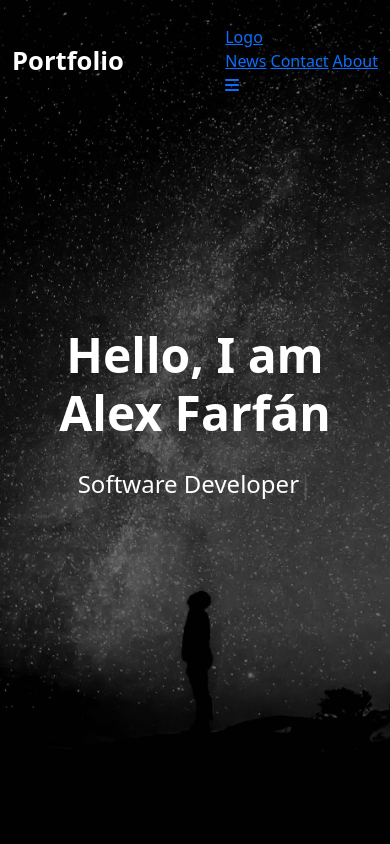
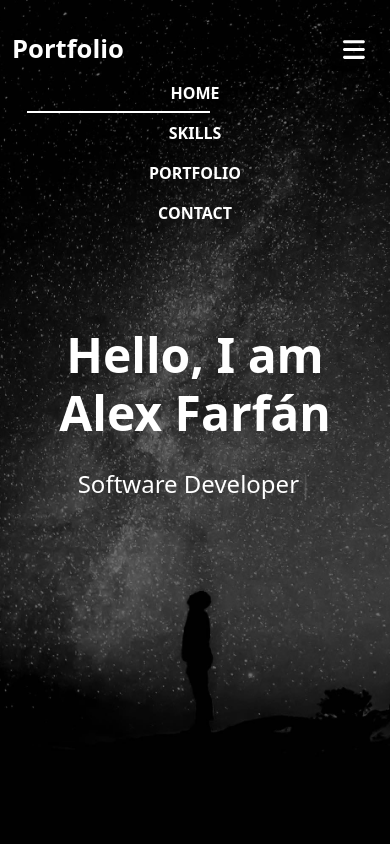
Before and after one commit to alexgcode/my-portfolio, a website: page index.html in a window 390 px wide. Both pictures are taken after a click on the button "Toggle navigation". Shown: the top 844 px of the page. Drawn offline with nearby package versions, Linux system fonts and the light colour scheme.

Commit message:
feat: responsive hamburger menu

```diff
--- a/index.html
+++ b/index.html
@@ -5,66 +5,53 @@
     <meta http-equiv="X-UA-Compatible" content="IE=edge">
     <meta name="viewport" content="width=device-width, initial-scale=1.0">
 
-    <!--<link href="./vendors/font-awesome/css/font-awesome.min.css" rel="stylesheet">-->
-    <!--<link href="./vendors/ionicons/css/ionicons.min.css" rel="stylesheet">-->
     <link rel="stylesheet" href="https://cdn.jsdelivr.net/gh/devicons/devicon@v2.15.1/devicon.min.css">
+    <link href="https://cdn.jsdelivr.net/npm/bootstrap@5.0.2/dist/css/bootstrap.min.css" rel="stylesheet" integrity="sha384-EVSTQN3/azprG1Anm3QDgpJLIm9Nao0Yz1ztcQTwFspd3yD65VohhpuuCOmLASjC" crossorigin="anonymous">
+
     <link rel="stylesheet" href="./styles/main.css">
+    <!--<link rel="stylesheet" href="https://stackpath.bootstrapcdn.com/bootstrap/4.5.2/css/bootstrap.min.css" integrity="sha384-JcKb8q3iqJ61gNV9KGb8thSsNjpSL0n8PARn9HuZOnIxN0hoP+VmmDGMN5t9UJ0Z" crossorigin="anonymous">
+    -->
+    <script src="https://use.fontawesome.com/releases/v6.1.0/js/all.js" crossorigin="anonymous"></script>
+    <!--<script src="./node_modules/bootstrap/dist/js/bootstrap.min.js"></script>-->
+    <script defer src="https://cdn.jsdelivr.net/npm/bootstrap@5.0.2/dist/js/bootstrap.bundle.min.js" integrity="sha384-MrcW6ZMFYlzcLA8Nl+NtUVF0sA7MsXsP1UyJoMp4YLEuNSfAP+JcXn/tWtIaxVXM" crossorigin="anonymous"></script>
 
-    <script src="https://use.fontawesome.com/releases/v6.1.0/js/all.js" crossorigin="anonymous"></script>
-    <script defer src="./vendors/bootstrap/js/bootstrap.min.js"></script>
     <script defer src="./vendors/jquery.min.js"></script>
     <script defer src="./vendors/typed/typed.min.js"></script>
     <script defer src="./js/main.js"></script>
     <title>My portfolio</title>
 </head>
 <body class="body">
-    <nav class="navbar navbar-b navbar-trans navbar-expand-md fixed-top" id="mainNav">
-        <div class="container">
+    <nav class="navbar navbar-b navbar-trans navbar-expand-md fixed-top" id="mainNav" > <!--navbar-b navbar-trans navbar-expand-md-->
+        <div class="container" >
           <a class="navbar-brand js-scroll" href="#page-top">Portfolio</a>
-          <button class="navbar-toggler collapsed" type="button" data-toggle="collapse" data-target="#navbarDefault"
-            aria-controls="navbarDefault" aria-expanded="false" aria-label="Toggle navigation">
-            <span></span>
-            <span></span>
-            <span></span>
+
+          <button class="navbar-toggler collapsed ms-auto" type="button" data-bs-toggle="collapse" data-bs-target="#navbarDefault"
+            aria-controls="navbarDefault" aria-expanded="true"  aria-label="Toggle navigation">
+            <span class="dark-blue-text"><i class="fas fa-bars fa-lg" style="color: white;"></i></span>
           </button>
-          <div class="navbar-collapse collapse justify-content-end" id="navbarDefault">
-            <ul class="navbar-nav">
+
+          <div class="navbar-collapse collapse " id="navbarDefault">
+            <ul class="navbar-nav ms-auto">
               <li class="nav-item">
-                <a class="nav-link js-scroll active" href="#home">Home</a>
+                <a class="nav-link js-scroll text-center active" href="#home">Home</a>
               </li>
               <li class="nav-item">
-                <a class="nav-link js-scroll" href="#skills">Skills</a>
+                <a class="nav-link js-scroll text-center" href="#skills">Skills</a>
               </li>
               <li class="nav-item">
-                <a class="nav-link js-scroll" href="#portfolio">Portfolio</a>
+                <a class="nav-link js-scroll text-center" href="#portfolio">Portfolio</a>
               </li>
               <li class="nav-item">
-                <a class="nav-link js-scroll" href="#contact">Contact</a>
+                <a class="nav-link js-scroll text-center" href="#contact">Contact</a>
               </li>
-              <!--
-              <li class="nav-item">
-                <a class="nav-link js-scroll" href="#about">About</a>
-              </li>
-              <li class="nav-item">
-                <a class="nav-link js-scroll" href="#service">Services</a>
-              </li>
-              <li class="nav-item">
-                <a class="nav-link js-scroll" href="#work">Work</a>
-              </li>
-              <li class="nav-item">
-                <a class="nav-link js-scroll" href="#blog">Blog</a>
-              </li>
-              <li class="nav-item">
-                <a class="nav-link js-scroll" href="#contact">Contact</a>
-              </li>
-              -->
 
             </ul>
           </div>
+        </div>
+    </nav>
 
-          <!-- Top Navigation Menu mobile -->
+    <!-- Top Navigation Menu mobile
     <div class="topnav">
-            <a href="#home" class="active">Logo</a>
         <div id="myLinks">
           <a href="#news">News</a>
           <a href="#contact">Contact</a>
@@ -75,7 +62,7 @@
         </a>
       </div>
     </div>
-    </nav>
+    -->
 
     <section id="home" class="intro route bg-image" style="background-image: url(images/intro-bg.jpg)">
         <div class="overlay-intro"></div>
@@ -494,5 +481,14 @@
       </div>
     </div>
 
+    <!--
+    <script src="https://cdn.jsdelivr.net/npm/@popperjs/core@2.9.2/dist/umd/popper.min.js" integrity="sha384-IQsoLXl5PILFhosVNubq5LC7Qb9DXgDA9i+tQ8Zj3iwWAwPtgFTxbJ8NT4GN1R8p" crossorigin="anonymous"></script>
+    <script src="https://cdn.jsdelivr.net/npm/bootstrap@5.0.2/dist/js/bootstrap.min.js" integrity="sha384-cVKIPhGWiC2Al4u+LWgxfKTRIcfu0JTxR+EQDz/bgldoEyl4H0zUF0QKbrJ0EcQF" crossorigin="anonymous"></script>
+
+    <script src="./node_modules/bootstrap/dist/js/bootstrap.bundle.js"></script>
+
+    <script src="https://code.jquery.com/jquery-3.5.1.slim.min.js" integrity="sha256-4+XzXVhsDmqanXGHaHvgh1gMQKX40OUvDEBTu8JcmNs=" crossorigin="anonymous"></script>
+    <script src="https://maxcdn.bootstrapcdn.com/bootstrap/4.0.0/js/bootstrap.min.js" integrity="sha384-JZR6Spejh4U02d8jOt6vLEHfe/JQGiRRSQQxSfFWpi1MquVdAyjUar5+76PVCmYl" crossorigin="anonymous"></script>
+    -->
 </body>
 </html>
--- a/styles/main.scss
+++ b/styles/main.scss
@@ -66,7 +66,6 @@
     align-items: center;
     justify-content: space-between;
 }
-
 
 .navbar-b {
 
```
Also changed, not shown: styles/main.css, 1 other file. Lines whose indentation alone changed are shown as unchanged.
